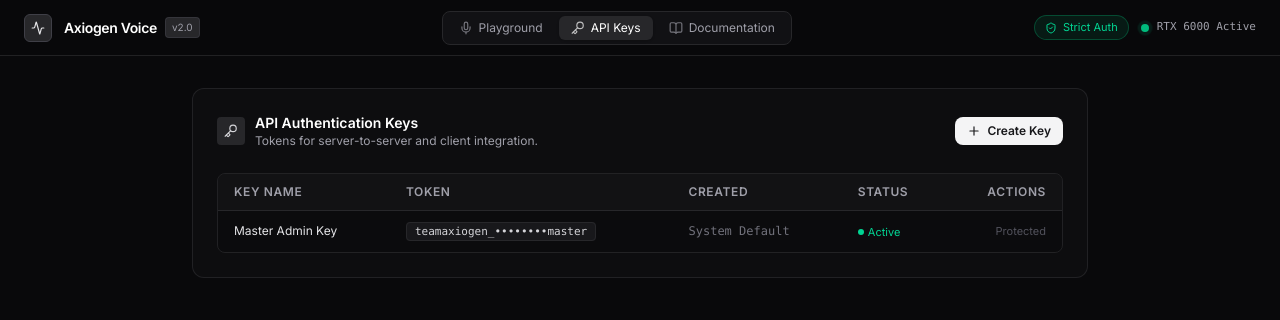
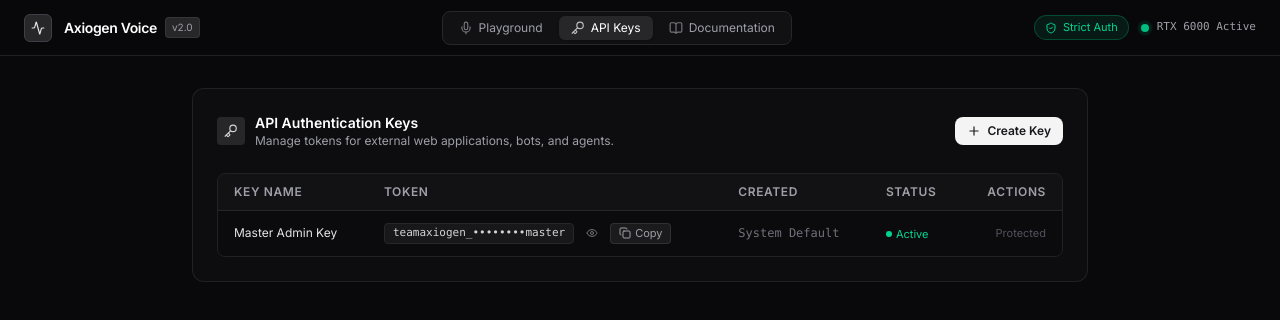
Before and after one commit to axiogenai/axiogen-voice-web, a React (Vite) app: page / in a window 1280 px wide. Both pictures are taken after a click on the button "API Keys". Shown: the top 320 px of the page. Built offline with nearby package versions, Linux system fonts and the light colour scheme.

Commit message:
feat: add copy token buttons and localStorage persistence in src/components/ApiKeysTab.tsx

```diff
--- a/src/components/ApiKeysTab.tsx
+++ b/src/components/ApiKeysTab.tsx
@@ -1,5 +1,5 @@
-import { useState } from 'react'
-import { X, Plus, Key } from 'lucide-react'
+import { useState, useEffect } from 'react'
+import { X, Plus, Key, Copy, Check, Eye, EyeOff, CheckCircle2 } from 'lucide-react'
 
 interface ApiKey {
   id: string
@@ -8,30 +8,66 @@
   created: string
 }
 
-export function ApiKeysTab() {
-  const [keys, setKeys] = useState<ApiKey[]>([
+const DEFAULT_KEYS: ApiKey[] = [
   {
     id: 'master',
     name: 'Master Admin Key',
     key: 'teamaxiogen_admin_master',
     created: 'System Default',
   },
-  ])
-  const [showModal, setShowModal] = useState(false)
+]
+
+export function ApiKeysTab() {
+  const [keys, setKeys] = useState<ApiKey[]>(() => {
+    try {
+      const stored = localStorage.getItem('axiogen_user_keys')
+      return stored ? JSON.parse(stored) : DEFAULT_KEYS
+    } catch {
+      return DEFAULT_KEYS
+    }
+  })
+
+  const [showCreateModal, setShowCreateModal] = useState(false)
+  const [createdKeyData, setCreatedKeyData] = useState<ApiKey | null>(null)
   const [newName, setNewName] = useState('')
+  const [copiedId, setCopiedId] = useState<string | null>(null)
+  const [revealedIds, setRevealedIds] = useState<Set<string>>(new Set())
 
-  const createKey = () => {
-    const key =
-      'axg_' +
-      Array.from(crypto.getRandomValues(new Uint8Array(16)))
+  useEffect(() => {
+    localStorage.setItem('axiogen_user_keys', JSON.stringify(keys))
+  }, [keys])
+
+  const copyToClipboard = (token: string, id: string) => {
+    navigator.clipboard.writeText(token)
+    setCopiedId(id)
+    setTimeout(() => setCopiedId(null), 2000)
+  }
+
+  const toggleReveal = (id: string) => {
+    setRevealedIds(prev => {
+      const next = new Set(prev)
+      if (next.has(id)) next.delete(id)
+      else next.add(id)
+      return next
+    })
+  }
+
+  const handleCreate = () => {
+    const randomHex = Array.from(crypto.getRandomValues(new Uint8Array(16)))
       .map(b => b.toString(16).padStart(2, '0'))
       .join('')
-    setKeys(prev => [
-      ...prev,
-      { id: Date.now().toString(), name: newName || 'Default Key', key, created: 'Just now' },
-    ])
+    const newKeyToken = `axg_${randomHex}`
+    const newEntry: ApiKey = {
+      id: Date.now().toString(),
+      name: newName.trim() || 'API Key',
+      key: newKeyToken,
+      created: 'Just now',
+    }
+
+    setKeys(prev => [...prev, newEntry])
+    setCreatedKeyData(newEntry)
     setNewName('')
-    setShowModal(false)
+    setShowCreateModal(false)
   }
 
   const mask = (k: string) => k.slice(0, 8) + '••••••••' + k.slice(-4)
@@ -46,12 +82,12 @@
             </div>
             <div>
               <h2 className="text-sm font-semibold text-white">API Authentication Keys</h2>
-              <p className="text-xs text-zinc-400">Tokens for server-to-server and client integration.</p>
+              <p className="text-xs text-zinc-400">Manage tokens for external web applications, bots, and agents.</p>
             </div>
           </div>
           <button
             type="button"
-            onClick={() => setShowModal(true)}
+            onClick={() => setShowCreateModal(true)}
             className="flex items-center gap-1.5 rounded-lg bg-zinc-100 px-3 py-1.5 text-xs font-semibold text-zinc-900 hover:bg-white transition-colors cursor-pointer"
           >
             <Plus className="h-3.5 w-3.5" /> Create Key
@@ -70,13 +106,45 @@
               </tr>
             </thead>
             <tbody className="divide-y divide-zinc-800/60 bg-zinc-950/40">
-              {keys.map(k => (
+              {keys.map(k => {
+                const isRevealed = revealedIds.has(k.id)
+                const isCopied = copiedId === k.id
+
+                return (
                   <tr key={k.id} className="hover:bg-zinc-900/30 transition-colors">
                     <td className="py-3 px-4 font-medium text-zinc-200">{k.name}</td>
                     <td className="py-3 px-4">
-                    <code className="rounded bg-zinc-900 px-2 py-0.5 font-mono text-[11px] text-zinc-300 border border-zinc-800">
-                      {k.id === 'master' ? 'teamaxiogen_••••••••master' : mask(k.key)}
+                      <div className="flex items-center gap-2">
+                        <code className="rounded bg-zinc-900 px-2 py-0.5 font-mono text-[11px] text-zinc-300 border border-zinc-800 select-all">
+                          {k.id === 'master' ? (isRevealed ? k.key : 'teamaxiogen_••••••••master') : (isRevealed ? k.key : mask(k.key))}
                         </code>
+                        <button
+                          type="button"
+                          onClick={() => toggleReveal(k.id)}
+                          title={isRevealed ? 'Hide Token' : 'Reveal Token'}
+                          className="text-zinc-500 hover:text-zinc-300 transition-colors p-1 cursor-pointer"
+                        >
+                          {isRevealed ? <EyeOff className="h-3 w-3" /> : <Eye className="h-3 w-3" />}
+                        </button>
+                        <button
+                          type="button"
+                          onClick={() => copyToClipboard(k.key, k.id)}
+                          title="Copy Token to Clipboard"
+                          className="flex items-center gap-1 text-zinc-400 hover:text-white bg-zinc-800/60 hover:bg-zinc-800 px-2 py-0.5 rounded border border-zinc-700/60 transition-colors cursor-pointer text-[11px]"
+                        >
+                          {isCopied ? (
+                            <>
+                              <Check className="h-3 w-3 text-emerald-400" />
+                              <span className="text-emerald-400 font-medium">Copied</span>
+                            </>
+                          ) : (
+                            <>
+                              <Copy className="h-3 w-3" />
+                              <span>Copy</span>
+                            </>
+                          )}
+                        </button>
+                      </div>
                     </td>
                     <td className="py-3 px-4 text-zinc-500 font-mono">{k.created}</td>
                     <td className="py-3 px-4">
@@ -98,21 +166,22 @@
                       )}
                     </td>
                   </tr>
-              ))}
+                )
+              })}
             </tbody>
           </table>
         </div>
       </div>
 
-      {/* Modal */}
-      {showModal && (
+      {/* Modal 1: Create Key Input */}
+      {showCreateModal && (
         <div className="fixed inset-0 z-50 flex items-center justify-center bg-black/80 backdrop-blur-sm">
           <div className="w-full max-w-sm rounded-xl border border-zinc-700 bg-zinc-900 p-5 shadow-2xl space-y-4">
             <div className="flex items-center justify-between">
               <h3 className="text-sm font-semibold text-white">Create New API Key</h3>
               <button
                 type="button"
-                onClick={() => setShowModal(false)}
+                onClick={() => setShowCreateModal(false)}
                 className="text-zinc-500 hover:text-zinc-300 cursor-pointer"
               >
                 <X className="h-4 w-4" />
@@ -123,21 +192,21 @@
               autoFocus
               value={newName}
               onChange={e => setNewName(e.target.value)}
-              onKeyDown={e => e.key === 'Enter' && createKey()}
+              onKeyDown={e => e.key === 'Enter' && handleCreate()}
               placeholder="e.g. Production-Service, Discord-Bot"
               className="w-full rounded-lg border border-zinc-700 bg-zinc-950 px-3 py-2 text-xs text-white placeholder-zinc-500 outline-none focus:border-zinc-500"
             />
             <div className="flex justify-end gap-2 pt-2">
               <button
                 type="button"
-                onClick={() => setShowModal(false)}
+                onClick={() => setShowCreateModal(false)}
                 className="rounded-lg border border-zinc-700 px-3 py-1.5 text-xs font-medium text-zinc-300 hover:bg-zinc-800 cursor-pointer"
               >
                 Cancel
               </button>
               <button
                 type="button"
-                onClick={createKey}
+                onClick={handleCreate}
                 className="rounded-lg bg-zinc-100 px-3 py-1.5 text-xs font-semibold text-zinc-900 hover:bg-white cursor-pointer"
               >
                 Create Key
@@ -146,6 +215,54 @@
           </div>
         </div>
       )}
+
+      {/* Modal 2: Key Created & Copy Dialog */}
+      {createdKeyData && (
+        <div className="fixed inset-0 z-50 flex items-center justify-center bg-black/85 backdrop-blur-md">
+          <div className="w-full max-w-md rounded-xl border border-zinc-700 bg-zinc-900 p-6 shadow-2xl space-y-4">
+            <div className="flex items-center gap-2 text-emerald-400">
+              <CheckCircle2 className="h-5 w-5" />
+              <h3 className="text-sm font-semibold text-white">API Key Created Successfully</h3>
+            </div>
+            <p className="text-xs text-zinc-400">
+              Copy this token now. For security, make sure to store it securely in your client environment.
+            </p>
+
+            <div className="flex items-center justify-between rounded-lg border border-zinc-800 bg-zinc-950 p-3">
+              <code className="font-mono text-xs text-zinc-200 select-all break-all">
+                {createdKeyData.key}
+              </code>
+              <button
+                type="button"
+                onClick={() => copyToClipboard(createdKeyData.key, 'modal')}
+                className="flex items-center gap-1.5 ml-3 rounded-md bg-zinc-100 px-3 py-1.5 text-xs font-semibold text-zinc-900 hover:bg-white transition-colors cursor-pointer shrink-0"
+              >
+                {copiedId === 'modal' ? (
+                  <>
+                    <Check className="h-3.5 w-3.5 text-emerald-600" />
+                    <span>Copied!</span>
+                  </>
+                ) : (
+                  <>
+                    <Copy className="h-3.5 w-3.5" />
+                    <span>Copy Token</span>
+                  </>
+                )}
+              </button>
+            </div>
+
+            <div className="flex justify-end pt-2">
+              <button
+                type="button"
+                onClick={() => setCreatedKeyData(null)}
+                className="rounded-lg bg-zinc-800 hover:bg-zinc-700 px-4 py-2 text-xs font-medium text-zinc-200 transition-colors cursor-pointer"
+              >
+                Done
+              </button>
+            </div>
+          </div>
+        </div>
+      )}
     </div>
   )
 }
```
Lines whose indentation alone changed are shown as unchanged.
